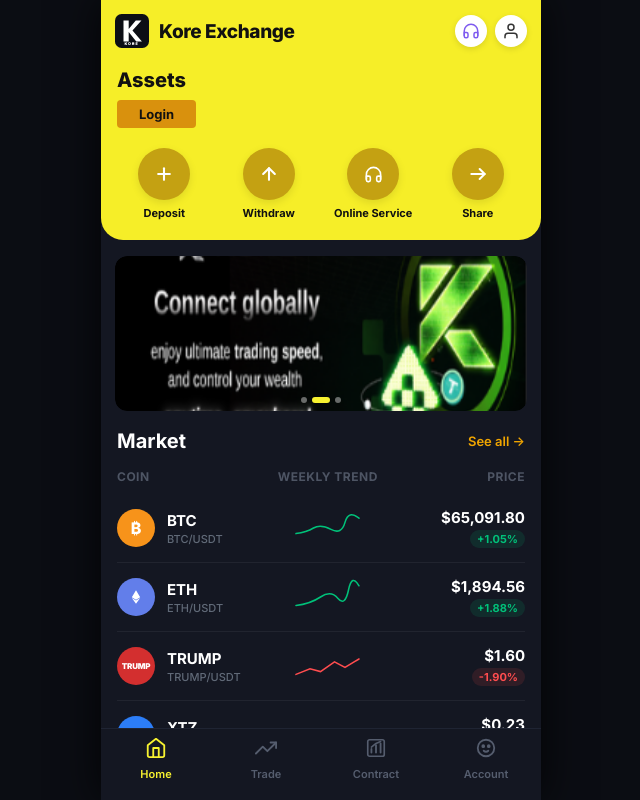
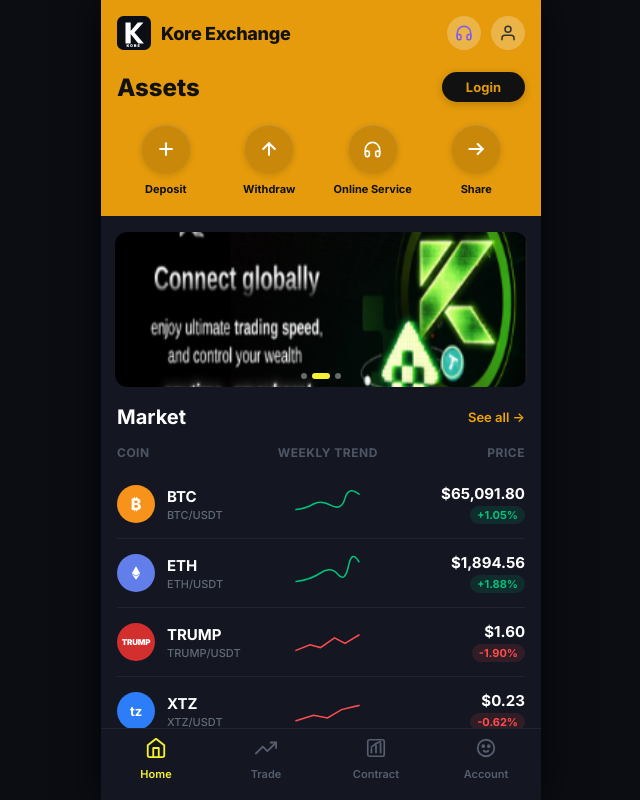
Before and after one commit to wldke2017/KORE, a website: page index.html in a window 1280 px wide. Shown: the whole page, without its empty margins (319-959 px from the left). Drawn offline with Linux system fonts and the light colour scheme; no server answers.

Commit message:
Update exact colors: header background #e59b0b, action circles, login pill, and top bar spacing

```diff
--- a/styles.css
+++ b/styles.css
@@ -54,35 +54,35 @@ body {
 }
 
 /* ==========================================================================
-   Yellow Header Section (100% Exact Matching)
+   Yellow Header Section (100% Exact Colors & Placement from koreexbe.com)
    ========================================================================== */
 .header-yellow {
-  background-color: #f6ee28; /* Vivid yellow from original screen */
-  padding: 14px 14px 20px 14px;
-  border-bottom-left-radius: 22px;
-  border-bottom-right-radius: 22px;
+  background-color: #e59b0b; /* Exact golden yellow header */
+  padding: 16px 16px 20px 16px;
+  border-bottom-left-radius: 0;
+  border-bottom-right-radius: 0;
   color: #111111;
   position: relative;
 }
 
-/* Support Icons in Header */
+/* Support & Profile Icons in Header */
 .header-top-icons {
   display: flex;
   align-items: center;
-  gap: 8px;
+  gap: 10px;
 }
 
 .icon-circle-btn {
-  width: 32px;
-  height: 32px;
-  background: #ffffff;
+  width: 34px;
+  height: 34px;
+  background: rgba(255, 255, 255, 0.25);
   border-radius: 50%;
   display: flex;
   align-items: center;
   justify-content: center;
-  box-shadow: 0 2px 6px rgba(0, 0, 0, 0.12);
   cursor: pointer;
   border: none;
+  backdrop-filter: blur(4px);
 }
 
 /* Top Nav */
@@ -90,7 +90,7 @@ body {
   display: flex;
   justify-content: space-between;
   align-items: center;
-  margin-bottom: 20px;
+  margin-bottom: 22px;
 }
 
 .brand {
@@ -106,44 +106,41 @@ body {
 }
 
 .brand-title {
-  font-size: 19px;
+  font-size: 18px;
   font-weight: 800;
   color: #111111;
-  letter-spacing: -0.4px;
+  letter-spacing: -0.3px;
 }
 
 /* Assets Row */
 .assets-section {
   display: flex;
-  flex-direction: column;
-  gap: 8px;
-  margin-bottom: 20px;
-  padding-left: 2px;
+  justify-content: space-between;
+  align-items: center;
+  margin-bottom: 22px;
 }
 
 .assets-label {
-  font-size: 20px;
+  font-size: 24px;
   font-weight: 800;
   color: #111111;
 }
 
 .login-btn {
-  align-self: flex-start;
-  background-color: #d9910d; /* Golden orange-yellow badge */
-  color: #111111;
+  background-color: #111111; /* Dark solid black pill button */
+  color: #e59b0b; /* Gold text */
   font-size: 13px;
   font-weight: 700;
-  padding: 6px 22px;
+  padding: 7px 24px;
   border: none;
-  border-radius: 4px;
+  border-radius: 100px;
   cursor: pointer;
-  box-shadow: none;
+  box-shadow: 0 2px 8px rgba(0, 0, 0, 0.2);
   transition: transform 0.1s ease, filter 0.2s ease;
 }
 
 .login-btn:active {
-  transform: scale(0.97);
-  filter: brightness(0.95);
+  transform: scale(0.96);
 }
 
 /* Action Icons Row */
@@ -158,25 +155,25 @@ body {
   display: flex;
   flex-direction: column;
   align-items: center;
-  gap: 6px;
+  gap: 8px;
   cursor: pointer;
 }
 
 .action-circle {
-  width: 52px;
-  height: 52px;
-  background-color: #c4a112; /* Golden circle as seen in screenshot */
+  width: 50px;
+  height: 50px;
+  background-color: #c9880a; /* Darker gold action circles matching screenshot */
   border-radius: 50%;
   display: flex;
   align-items: center;
   justify-content: center;
-  box-shadow: 0 3px 8px rgba(0, 0, 0, 0.1);
+  box-shadow: inset 0 1px 2px rgba(255, 255, 255, 0.2), 0 2px 6px rgba(0, 0, 0, 0.12);
   transition: transform 0.15s ease, background-color 0.2s ease;
 }
 
 .action-item:hover .action-circle {
   transform: translateY(-2px);
-  background-color: #b5930e;
+  background-color: #b57a08;
 }
 
 .action-label {
```
